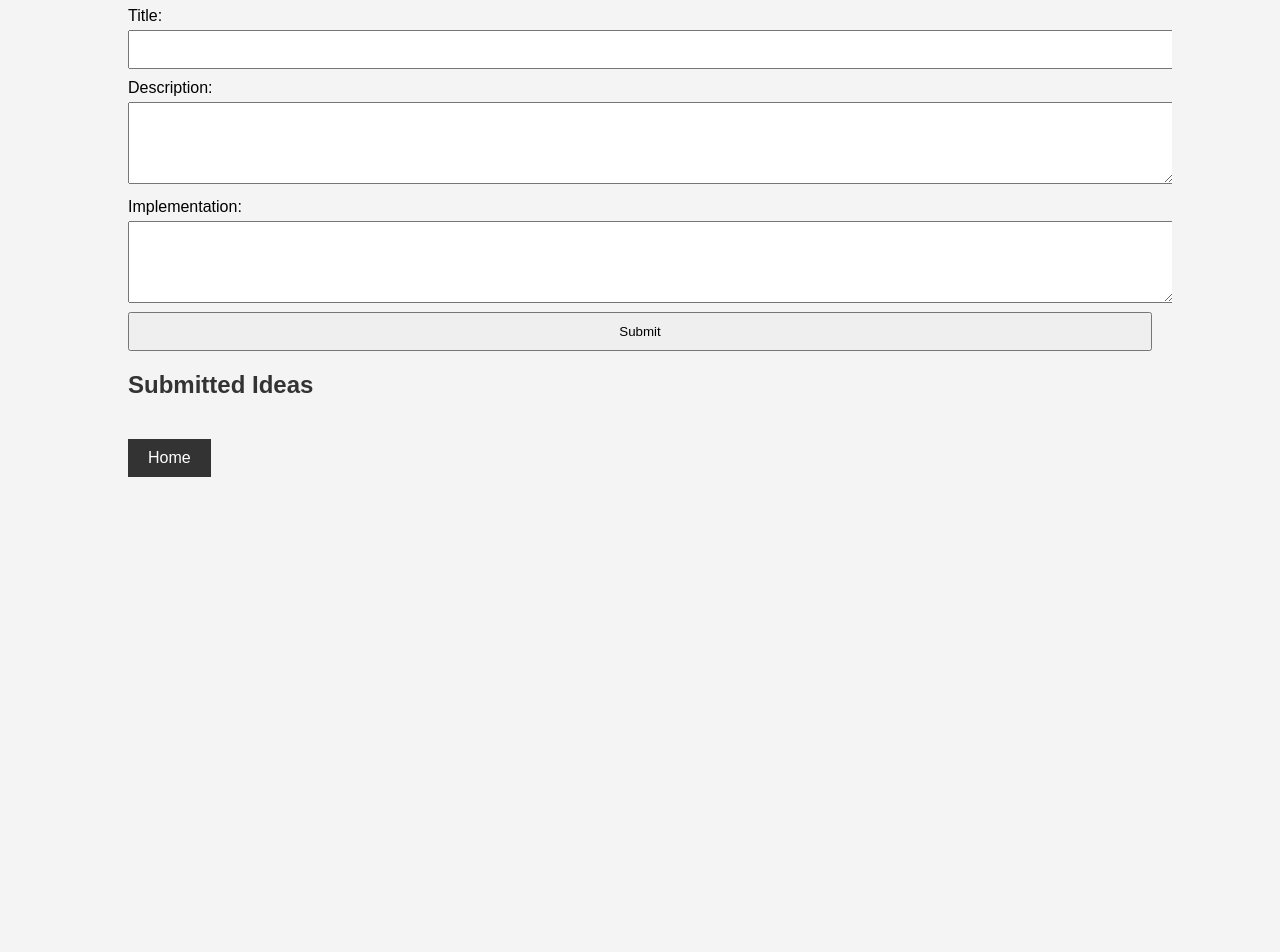
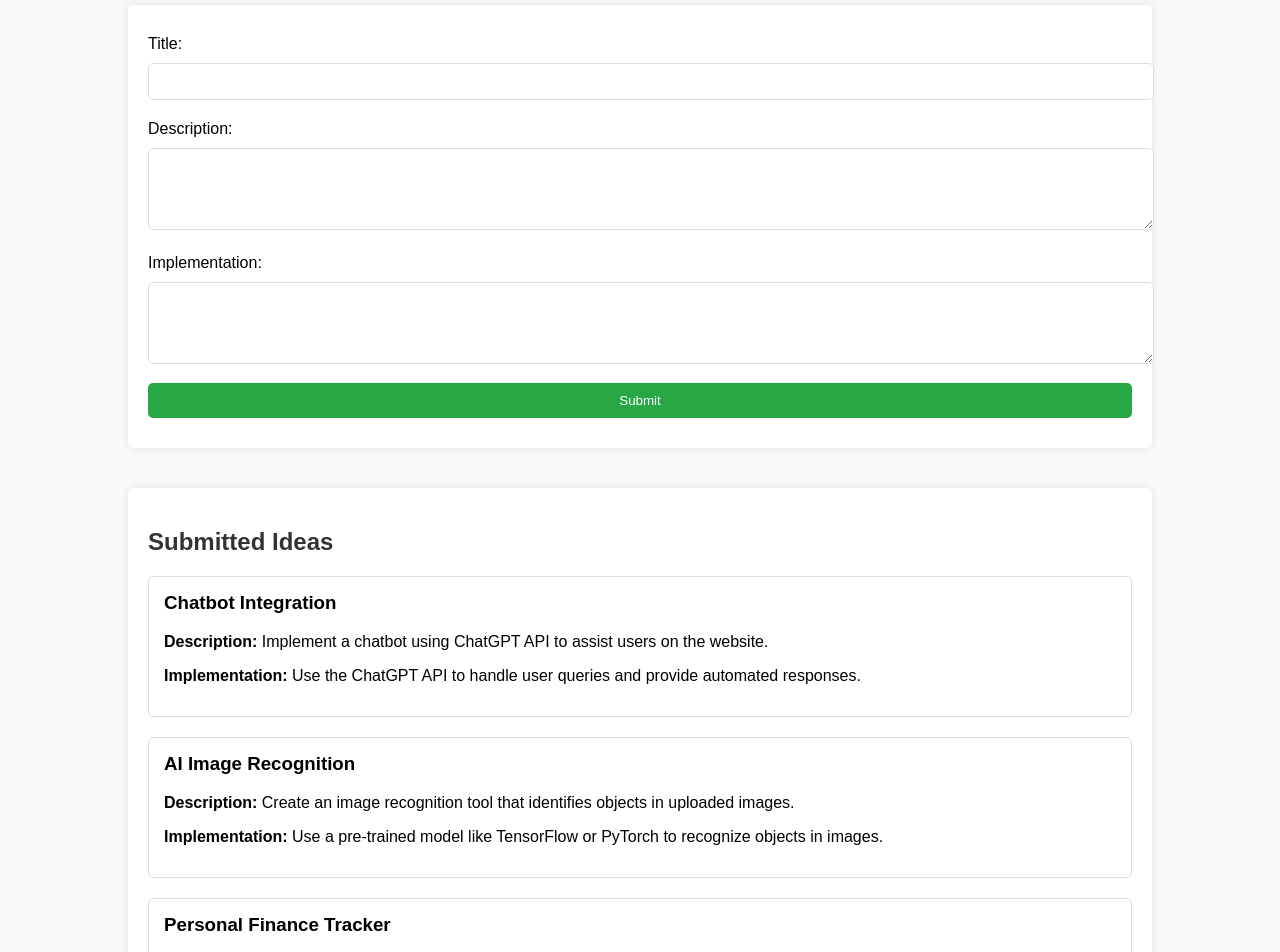
Before and after one commit to luisprojects/portfolio, a website: page project-ideas.html in a window 1280 px wide. Shown: the part 93-1045 px from the top of the page. Before the commit the page ends 800 px from the top, so only its background shows below. Drawn offline with Linux system fonts and the light colour scheme.

Commit message:
Palestine News Page, Project ideas page included :)

```diff
--- a/project-ideas.html
+++ b/project-ideas.html
@@ -6,6 +6,93 @@
     <title>Project Ideas</title>
     <link rel="stylesheet" href="styles.css">
     <script src="project-ideas.js" defer></script>
+    <style>
+        body {
+            background-color: #f9f9f9;
+            font-family: Arial, sans-serif;
+            margin: 0;
+            padding: 0;
+        }
+
+        .container {
+            width: 80%;
+            margin: auto;
+            overflow: hidden;
+            padding: 20px;
+        }
+
+        h1 {
+            color: #333;
+            text-align: center;
+            margin-bottom: 20px;
+        }
+
+        form {
+            background-color: #fff;
+            padding: 20px;
+            border-radius: 5px;
+            box-shadow: 0 0 10px rgba(0, 0, 0, 0.1);
+            margin-bottom: 40px;
+        }
+
+        form label {
+            display: block;
+            margin-bottom: 5px;
+        }
+
+        form input, form textarea, form button {
+            width: 100%;
+            padding: 10px;
+            margin-bottom: 10px;
+            border: 1px solid #ddd;
+            border-radius: 5px;
+        }
+
+        form button {
+            background-color: #28a745;
+            color: #fff;
+            border: none;
+            cursor: pointer;
+        }
+
+        form button:hover {
+            background-color: #218838;
+        }
+
+        #ideasContainer {
+            background-color: #fff;
+            padding: 20px;
+            border-radius: 5px;
+            box-shadow: 0 0 10px rgba(0, 0, 0, 0.1);
+        }
+
+        .idea {
+            margin-bottom: 20px;
+            padding: 15px;
+            border: 1px solid #ddd;
+            border-radius: 5px;
+            background-color: #f4f4f4;
+        }
+
+        .idea h3 {
+            margin-top: 0;
+        }
+
+        .home-button {
+            display: inline-block;
+            margin-top: 20px;
+            padding: 10px 20px;
+            background-color: #007bff;
+            color: #fff;
+            border: none;
+            cursor: pointer;
+            text-align: center;
+        }
+
+        .home-button:hover {
+            background-color: #0056b3;
+        }
+    </style>
 </head>
 <body>
     <div class="container">
@@ -21,7 +108,22 @@
         </form>
         <div id="ideasContainer">
             <h2>Submitted Ideas</h2>
-            <!-- Submitted ideas will be displayed here -->
+            <div class="idea">
+                <h3>Chatbot Integration</h3>
+                <p><strong>Description:</strong> Implement a chatbot using ChatGPT API to assist users on the website.</p>
+                <p><strong>Implementation:</strong> Use the ChatGPT API to handle user queries and provide automated responses.</p>
+            </div>
+            <div class="idea">
+                <h3>AI Image Recognition</h3>
+                <p><strong>Description:</strong> Create an image recognition tool that identifies objects in uploaded images.</p>
+                <p><strong>Implementation:</strong> Use a pre-trained model like TensorFlow or PyTorch to recognize objects in images.</p>
+            </div>
+            <div class="idea">
+                <h3>Personal Finance Tracker</h3>
+                <p><strong>Description:</strong> Develop a personal finance tracker to help users manage their expenses and savings.</p>
+                <p><strong>Implementation:</strong> Use a combination of frontend and backend technologies to build a secure and user-friendly tracker.</p>
+            </div>
+            <!-- More sample ideas can be added here -->
         </div>
         <a href="index.html" class="home-button">Home</a>
     </div>
```
Also changed, not shown: index.html (+2 -2 lines).
